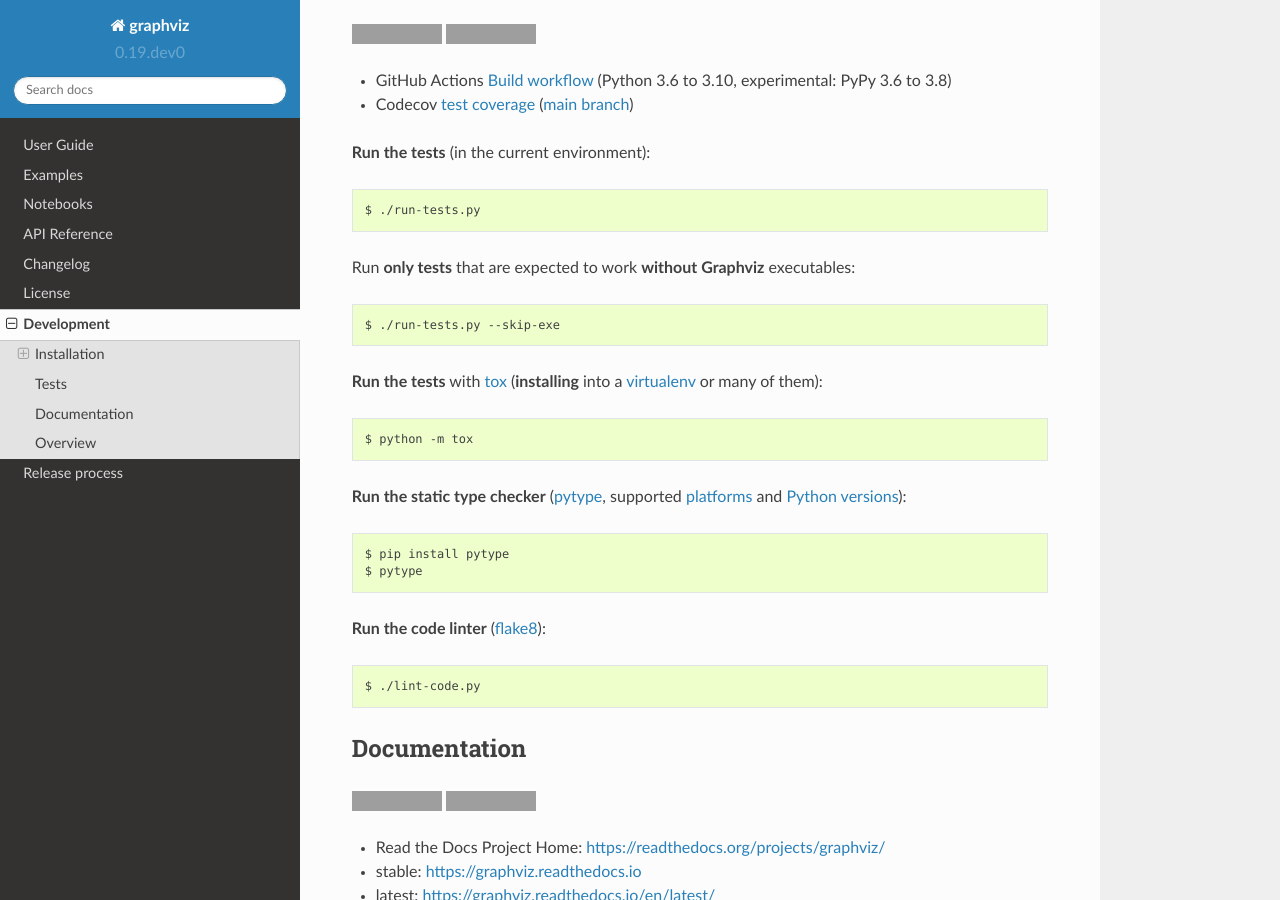
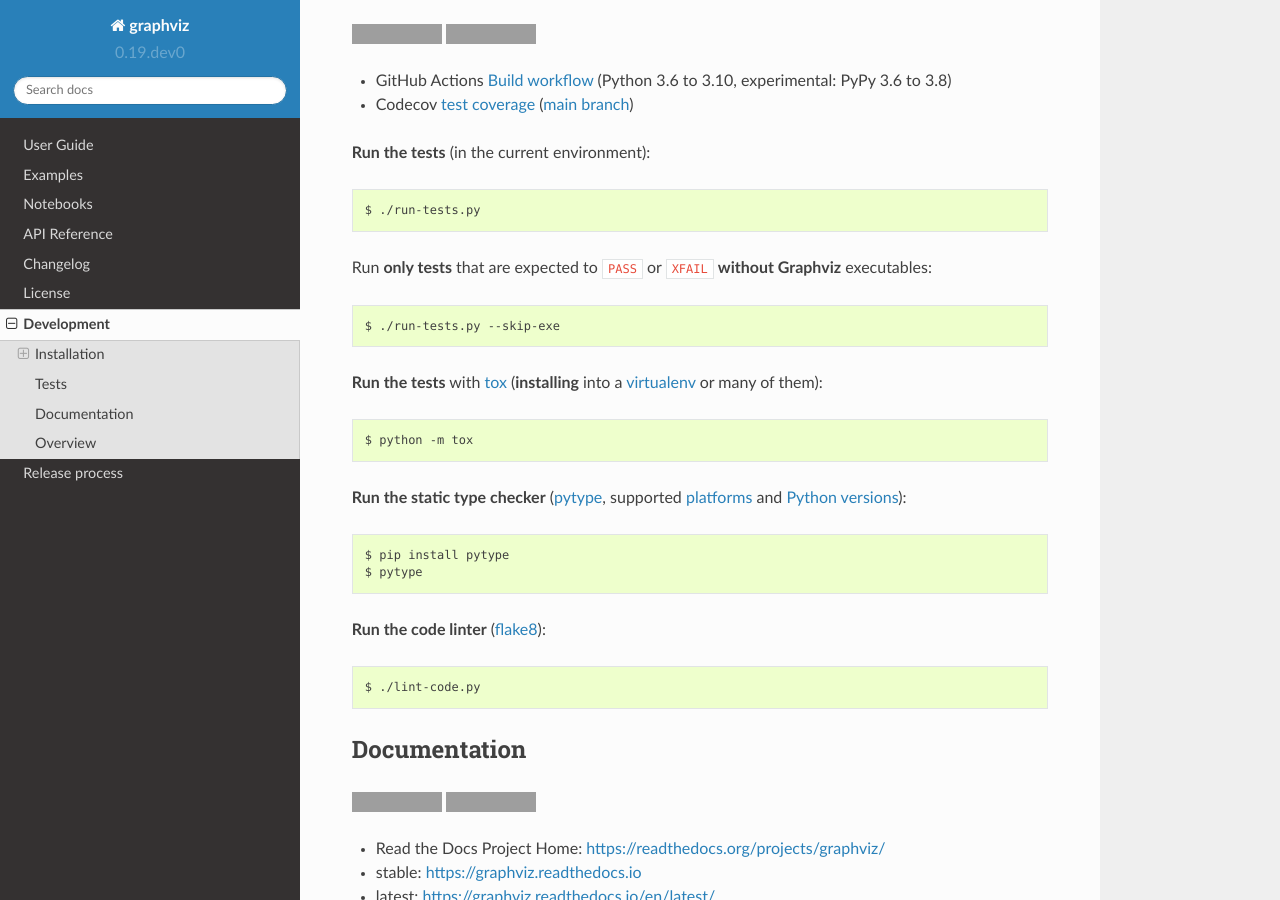
Before and after one commit to xflr6/graphviz, a Sphinx documentation site: the page built from docs/development.rst, in a window 1280 px wide and 900 px high, scrolled down 928 px. Built offline with Sphinx 7.4.7 and the Read the Docs theme 2.0.0, drawn with Linux system fonts in a browser that asks for light colours; the version number is read from the project's files by our own code; grey boxes are pictures that could not be loaded.

Commit message:
more precise --skip-exe description

```diff
--- a/docs/development.rst
+++ b/docs/development.rst
@@ -59,7 +59,8 @@ Tests
 
     $ ./run-tests.py
 
-Run **only tests** that are expected to work **without Graphviz** executables:
+Run **only tests** that are expected to ``PASS`` or ``XFAIL``
+**without Graphviz** executables:
 
 .. code:: bash
 
```
